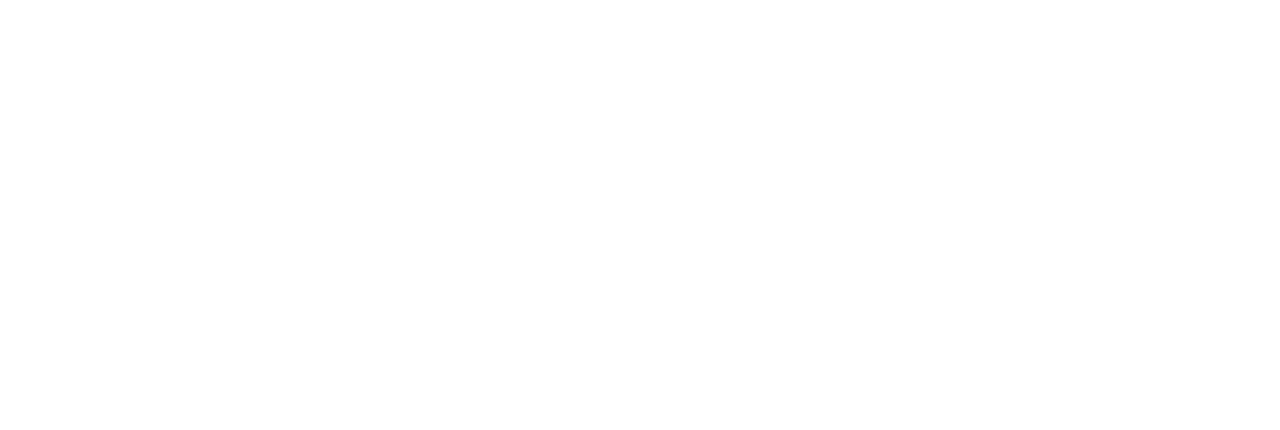
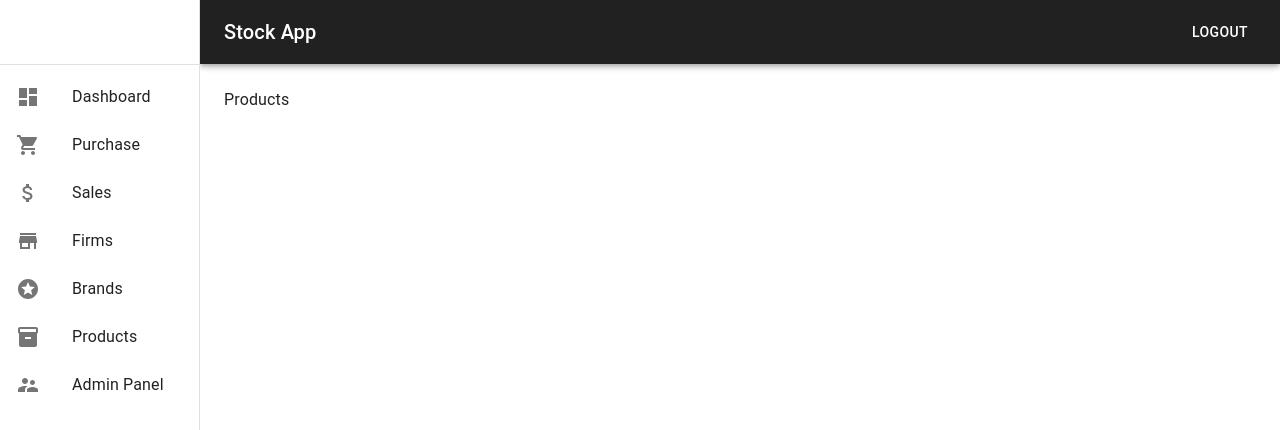
Before and after one commit to sabata06/react-redux-mui-stock-app, a React (Create React App) app: page /stock/products in a window 1280 px wide. Before the commit this address had no page. Shown: the top 430 px of the page. Built offline with nearby package versions, Linux system fonts and the light colour scheme.

Commit message:
nested routes

```diff
--- a/src/features/authSlice.jsx
+++ b/src/features/authSlice.jsx
@@ -4,7 +4,7 @@
   name: "auth",
 
   initialState: {
-    currentUser: null,
+    currentUser: true,
     loading: false,
     error: false,
     isAdmin: false,
--- a/src/pages/Dashboard.jsx
+++ b/src/pages/Dashboard.jsx
@@ -1,5 +1,4 @@
 import * as React from "react";
-import PropTypes from "prop-types";
 import AppBar from "@mui/material/AppBar";
 import Box from "@mui/material/Box";
 import CssBaseline from "@mui/material/CssBaseline";
@@ -10,10 +9,16 @@
 import Toolbar from "@mui/material/Toolbar";
 import Typography from "@mui/material/Typography";
 import MenuListItems from "../components/MenuListItems";
+import { useSelector } from "react-redux";
+import { Button } from "@mui/material";
+import useAuthCall from './../hooks/useAuthCall';
+import { Outlet } from "react-router-dom";
 
 const drawerWidth = 200;
 
 function Dashboard(props) {
+  const {currentUser} = useSelector(state => state.auth)
+  const {logout} = useAuthCall()
   const { window } = props;
   const [mobileOpen, setMobileOpen] = React.useState(false);
 
@@ -52,9 +57,14 @@
           >
             <MenuIcon />
           </IconButton>
-          <Typography variant="h6" noWrap component="div">
-            Responsive drawer
+          <Typography variant="h6" noWrap component="div" sx={{flexGrow: 1}} >
+            Stock App
           </Typography>
+          {currentUser && (
+            <Button color="inherit" onClick={() => logout()}>
+              Logout
+            </Button>
+          )}
         </Toolbar>
       </AppBar>
       <Box
@@ -104,35 +114,7 @@
         }}
       >
         <Toolbar />
-        <Typography paragraph>
-          Lorem ipsum dolor sit amet, consectetur adipiscing elit, sed do
-          eiusmod tempor incididunt ut labore et dolore magna aliqua. Rhoncus
-          dolor purus non enim praesent elementum facilisis leo vel. Risus at
-          ultrices mi tempus imperdiet. Semper risus in hendrerit gravida rutrum
-          quisque non tellus. Convallis convallis tellus id interdum velit
-          laoreet id donec ultrices. Odio morbi quis commodo odio aenean sed
-          adipiscing. Amet nisl suscipit adipiscing bibendum est ultricies
-          integer quis. Cursus euismod quis viverra nibh cras. Metus vulputate
-          eu scelerisque felis imperdiet proin fermentum leo. Mauris commodo
-          quis imperdiet massa tincidunt. Cras tincidunt lobortis feugiat
-          vivamus at augue. At augue eget arcu dictum varius duis at consectetur
-          lorem. Velit sed ullamcorper morbi tincidunt. Lorem donec massa sapien
-          faucibus et molestie ac.
-        </Typography>
-        <Typography paragraph>
-          Consequat mauris nunc congue nisi vitae suscipit. Fringilla est
-          ullamcorper eget nulla facilisi etiam dignissim diam. Pulvinar
-          elementum integer enim neque volutpat ac tincidunt. Ornare suspendisse
-          sed nisi lacus sed viverra tellus. Purus sit amet volutpat consequat
-          mauris. Elementum eu facilisis sed odio morbi. Euismod lacinia at quis
-          risus sed vulputate odio. Morbi tincidunt ornare massa eget egestas
-          purus viverra accumsan in. In hendrerit gravida rutrum quisque non
-          tellus orci ac. Pellentesque nec nam aliquam sem et tortor. Habitant
-          morbi tristique senectus et. Adipiscing elit duis tristique
-          sollicitudin nibh sit. Ornare aenean euismod elementum nisi quis
-          eleifend. Commodo viverra maecenas accumsan lacus vel facilisis. Nulla
-          posuere sollicitudin aliquam ultrices sagittis orci a.
-        </Typography>
+       <Outlet/>
       </Box>
     </Box>
   );
--- a/src/router/AppRouter.jsx
+++ b/src/router/AppRouter.jsx
@@ -4,6 +4,12 @@
 import Register from "../pages/Register";
 import PrivateRouter from "./PrivateRouter";
 import Dashboard from "../pages/Dashboard";
+import Home from './../pages/Home';
+import Purchases from './../pages/Purchases';
+import Sales from './../pages/Sales';
+import Firms from './../pages/Firms';
+import Brands from './../pages/Brands';
+import Products from './../pages/Products';
 
 const AppRouter = () => {
   return (
@@ -12,7 +18,14 @@
         <Route path="/" element={<Login />} />
         <Route path="register" element={<Register />} />
         <Route path="stock" element={<PrivateRouter />}>
-          <Route path="" element={<Dashboard />} />
+          <Route path="" element={<Dashboard />}>
+          <Route index element={<Home/>} />
+          <Route path="purchases/" element={<Purchases/>} />
+          <Route path="sales" element={<Sales/>} />
+          <Route path="firms" element={<Firms/>} />
+          <Route path="brands" element={<Brands/>} />
+          <Route path="products" element={<Products/>} />
+          </Route>
         </Route>
       </Routes>
     </Router>
```
